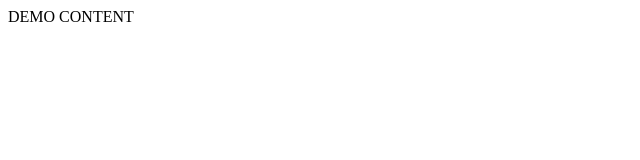
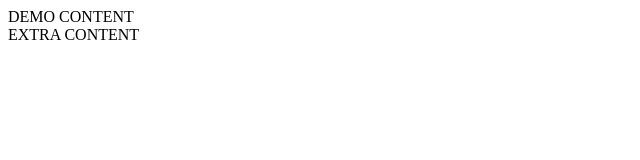
Before and after one commit to Paskanas/2-demo, a website: page index.html in a window 1280 px wide. Shown: the whole page, without its empty margins (0-640 px from the left). Drawn offline with Linux system fonts and the light colour scheme.

Commit message:
added extra content

```diff
--- a/index.html
+++ b/index.html
@@ -7,6 +7,7 @@
     <title>Document</title>
   </head>
   <body>
-    DEMO CONTENT
+    <div>DEMO CONTENT</div>
+    <div>EXTRA CONTENT</div>
   </body>
 </html>
```
